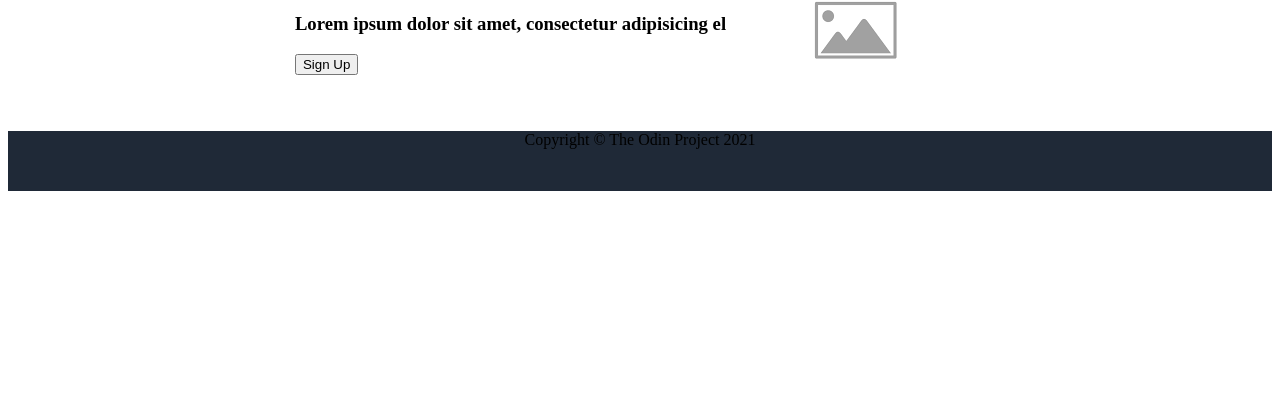
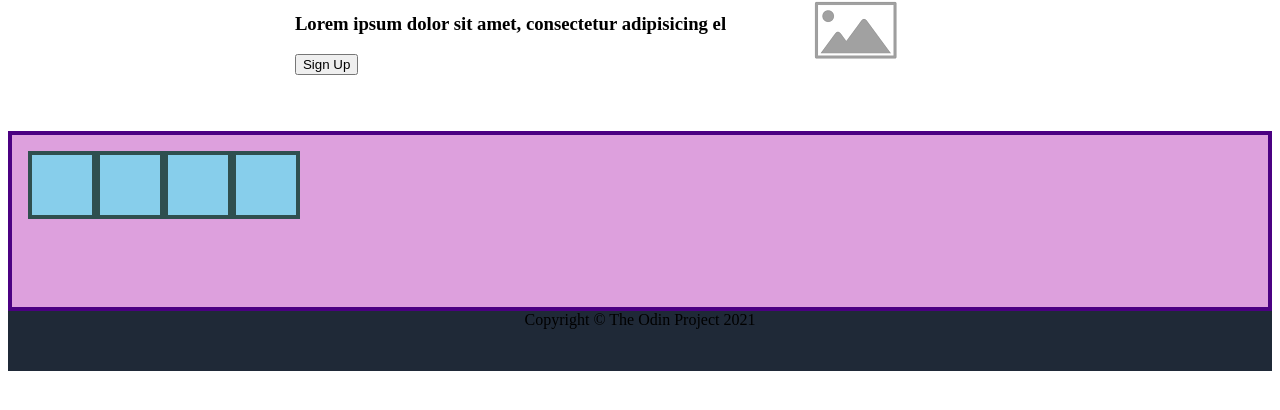
Before and after one commit to kavancamp/Landing-page, a plain HTML site: page index.html in a window 1280 px wide. Shown: the part 204-614 px from the top of the page. Drawn offline with Linux system fonts and the light colour scheme.

Commit message:
added row of boxes

```diff
--- a/style.css
+++ b/style.css
@@ -40,3 +40,17 @@ footer{
     flex-direction: row;
     justify-content: center;
 }
+.boxes {
+    height: 140px;
+    padding: 16px;
+    background: plum;
+    border: 4px solid indigo;
+    display: flex;
+  }
+
+  .item {
+    width: 60px;
+    height: 60px;
+    border: 4px solid darkslategray;
+    background: skyblue;
+  }
```
